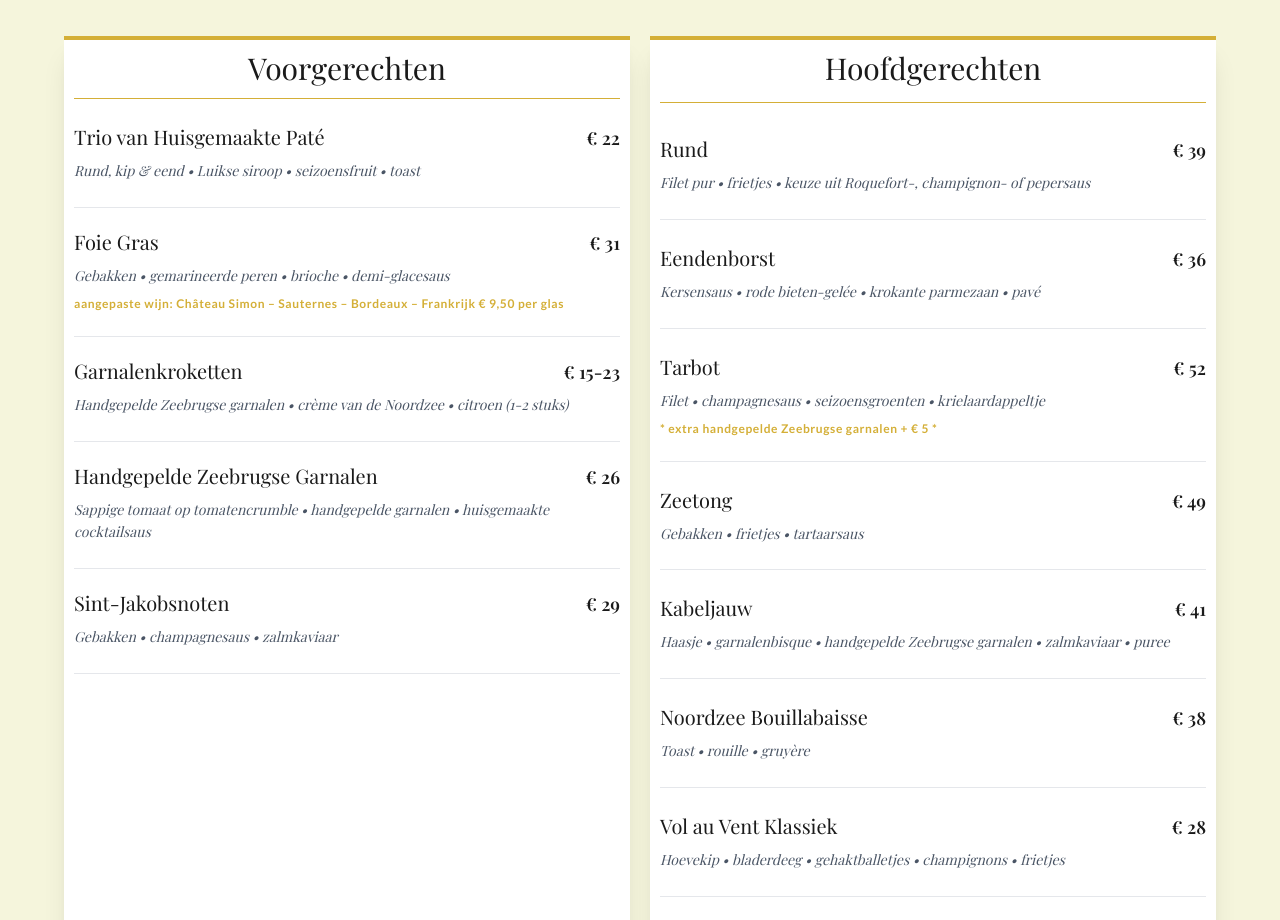
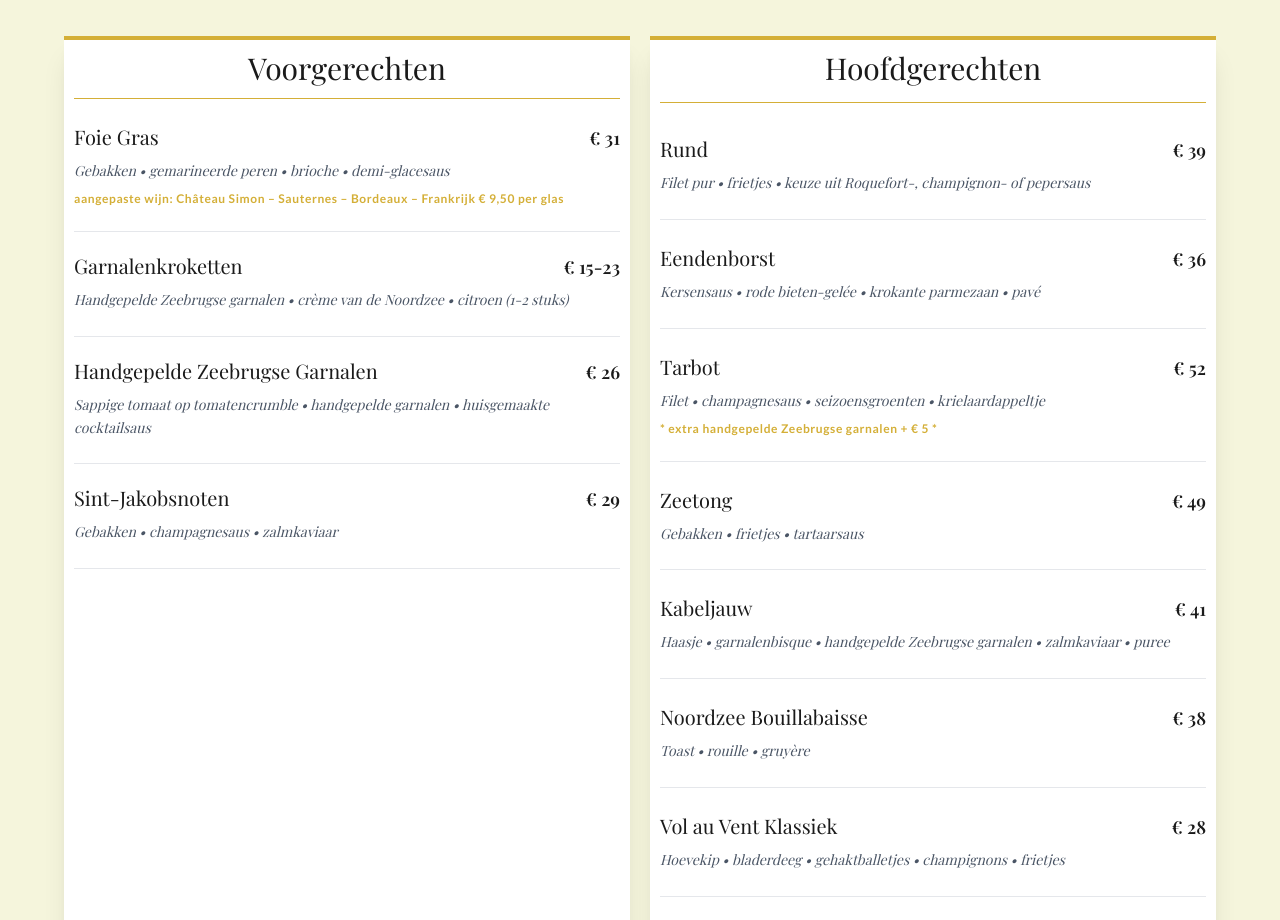
Before and after one commit to ricojr84/bistro-boudoir2, a React (Vite) app: page / in a window 1280 px wide. Shown: the part 1340-2260 px from the top of the page. Built offline with nearby package versions, Linux system fonts and the light colour scheme; a web font is replaced by a local one.

Commit message:
Remove homemade pate trio from starter menus.

```diff
--- a/constants.ts
+++ b/constants.ts
@@ -25,7 +25,6 @@ export const CONTENT: Record<string, Translations> = {
         starters: {
           title: 'Voorgerechten',
           items: [
-            { name: 'Trio van Huisgemaakte Paté', description: 'Rund, kip & eend • Luikse siroop • seizoensfruit • toast', price: '€ 22' },
             { name: 'Foie Gras', description: 'Gebakken • gemarineerde peren • brioche • demi-glacesaus', price: '€ 31', extra: 'aangepaste wijn: Château Simon – Sauternes – Bordeaux – Frankrijk € 9,50 per glas' },
             { name: 'Garnalenkroketten', description: 'Handgepelde Zeebrugse garnalen • crème van de Noordzee • citroen (1-2 stuks)', price: '€ 15-23' },
             { name: 'Handgepelde Zeebrugse Garnalen', description: 'Sappige tomaat op tomatencrumble • handgepelde garnalen • huisgemaakte cocktailsaus', price: '€ 26' },
@@ -176,7 +175,6 @@ export const CONTENT: Record<string, Translations> = {
         starters: {
           title: 'Entrées',
           items: [
-            { name: 'Trio de Pâtés Maison', description: 'Bœuf, poulet & canard • sirop de Liège • fruits de saison • toast', price: '€ 22' },
             { name: 'Foie Gras', description: 'Poêlé • poires marinées • brioche • sauce demi-glace', price: '€ 31', extra: 'vin adapté: Château Simon – Sauternes – Bordeaux – France € 9,50 par verre' },
             { name: 'Croquettes de Crevettes', description: 'Crevettes de Zeebrugge épluchées à la main • crème de la Mer du Nord • citron (1-2 pièces)', price: '€ 15-23' },
             { name: 'Crevettes de Zeebrugge Épluchées à la Main', description: 'Tomate juteuse sur crumble de tomate • crevettes épluchées à la main • sauce cocktail maison', price: '€ 26' },
@@ -327,7 +325,6 @@ export const CONTENT: Record<string, Translations> = {
         starters: {
           title: 'Starters',
           items: [
-            { name: 'Trio of Homemade Paté', description: 'Beef, chicken & duck • Liège syrup • seasonal fruit • toast', price: '€ 22' },
             { name: 'Foie Gras', description: 'Pan-fried • marinated pears • brioche • demi-glace sauce', price: '€ 31', extra: 'matching wine: Château Simon – Sauternes – Bordeaux – France € 9.50 per glass' },
             { name: 'Shrimp Croquettes', description: 'Hand-peeled Zeebrugge shrimp • North Sea cream • lemon (1-2 pieces)', price: '€ 15-23' },
             { name: 'Hand-peeled Zeebrugge Shrimp', description: 'Juicy tomato on tomato crumble • hand-peeled shrimp • homemade cocktail sauce', price: '€ 26' },
```
